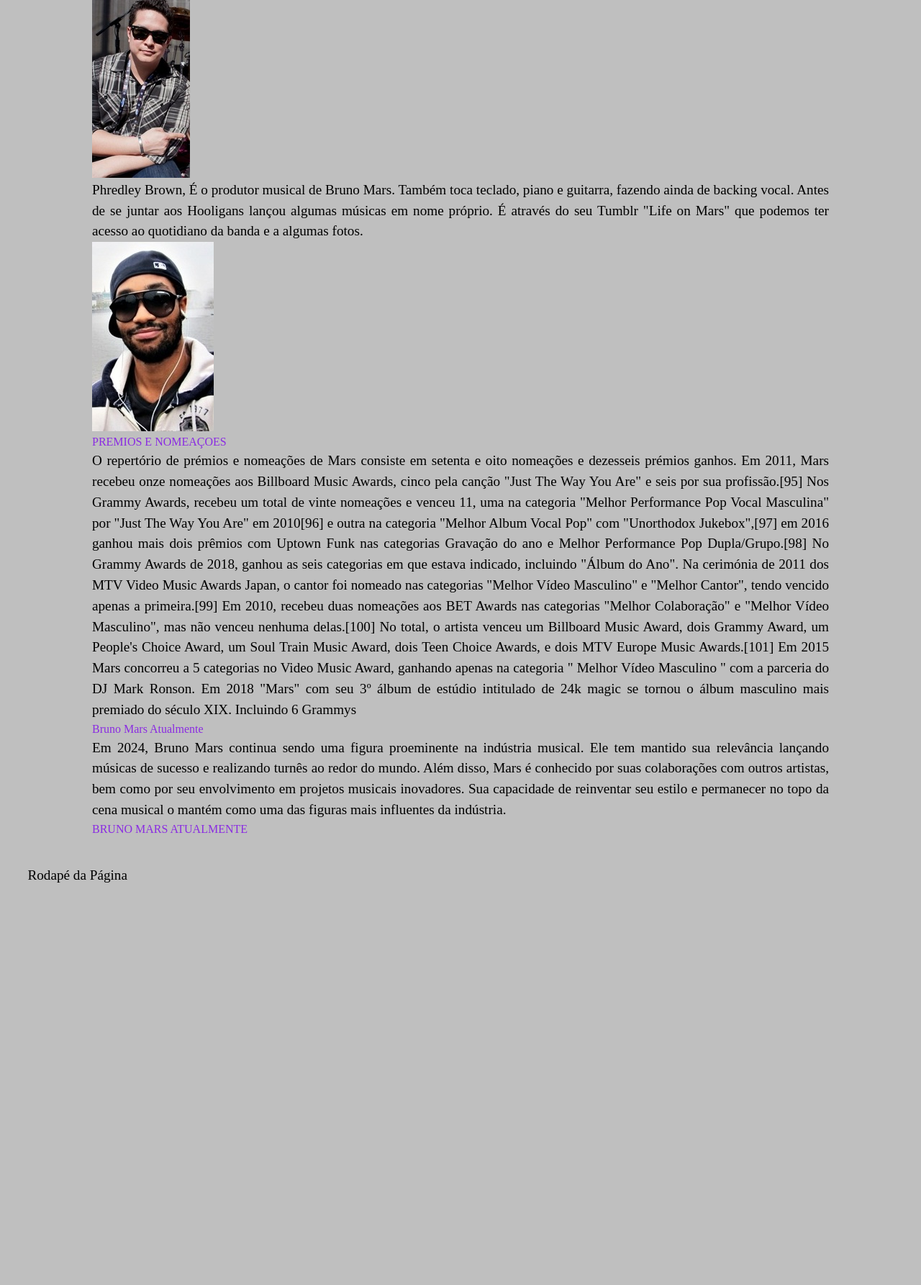
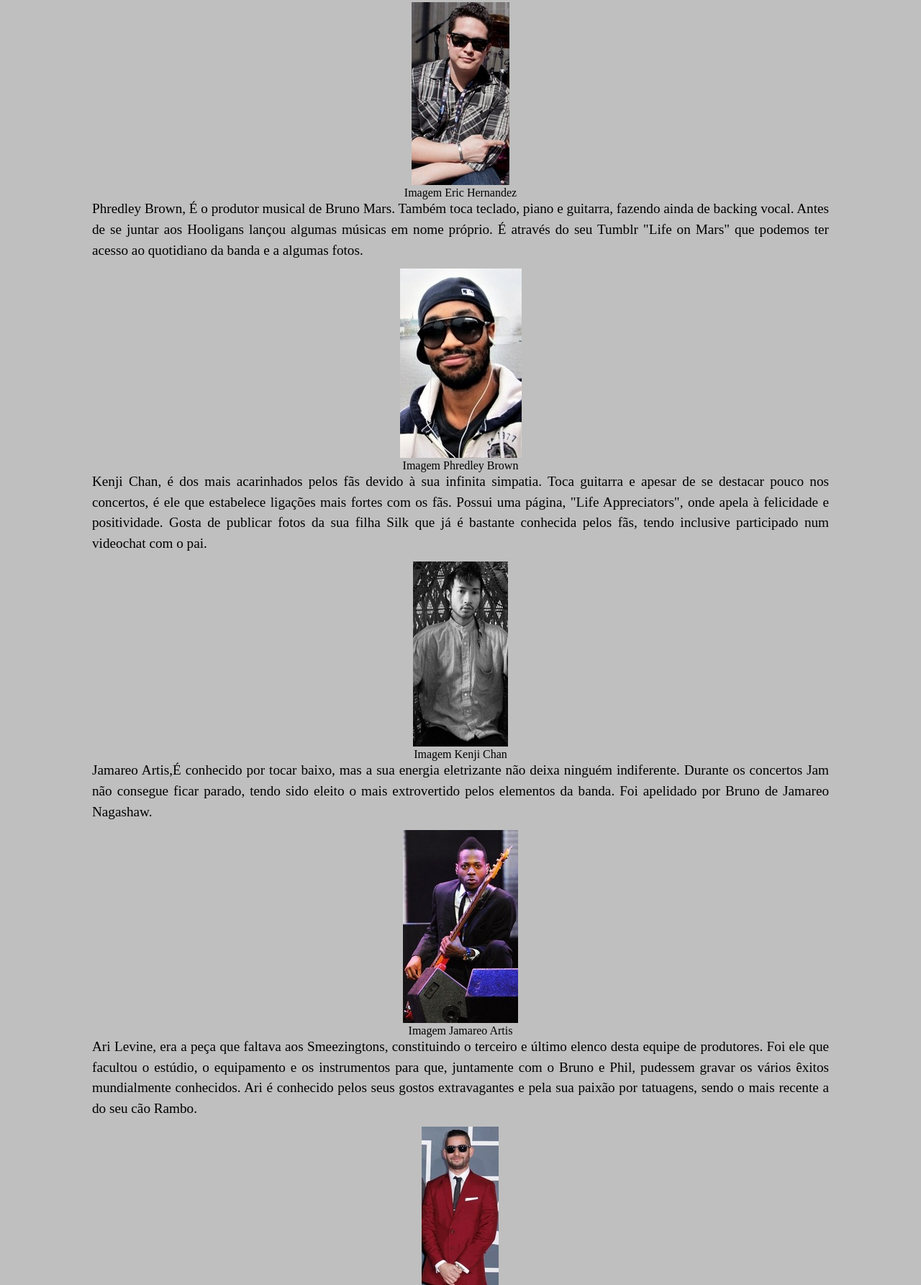
Before and after one commit to evellynfurtad0/MeuPrimeiroSite, a plain HTML site: page index.html in a window 1280 px wide. Shown: the part 2261-4046 px from the top of the page at 72% size. Before the commit the page ends 3530 px from the top, so only its background shows below. Drawn offline with Linux system fonts and the light colour scheme.

Commit message:
Add files via upload

```diff
--- a/css/estilo.css
+++ b/css/estilo.css
@@ -42,6 +42,7 @@ h1{
 h2 {
     color: blueviolet;
     line-height: 1.5;
+    text-align: center;
 }
 .logo img {
     width: 80%;
--- a/index.html
+++ b/index.html
@@ -66,14 +66,62 @@
                         Cindia têm um filho. Liam, que a julgar pelas fotos e
                         comentários, parece querer seguir as pegadas tanto do pai
                         quanto do tio, e partir muitos corações</p>
-                        <img src="img/Eric Hernandez.jpg" alt="">
+                        <div class="caixa-imagem">
+                            <figure>
+                               <img src="img/Eric Hernandez.jpg" alt="">
+                                  <figcaption>Imagem Eric Hernandez</figcaption>
+                              </figure>
+                         </div>
                         <p>Phredley Brown, É o produtor musical de Bruno Mars. Também toca
                             teclado, piano e guitarra, fazendo ainda de backing vocal.
                             Antes de se juntar aos Hooligans lançou algumas músicas
                             em nome próprio. É através do seu Tumblr "Life on Mars"
                              que podemos ter acesso ao quotidiano da banda e a
                             algumas fotos.</p>
-                            <img src="img/Phredley Brown.jpg" alt="">
+                            <div class="caixa-imagem">
+                                <figure>
+                                    <img src="img/Phredley Brown.jpg" alt="">
+                                      <figcaption>Imagem Phredley Brown</figcaption>
+                                  </figure>
+                             </div>
+                            <p>Kenji Chan, é dos mais acarinhados pelos fãs devido à sua
+                                infinita simpatia. Toca guitarra e apesar de se destacar
+                                pouco nos concertos, é ele que estabelece ligações mais
+                                fortes com os fãs. Possui uma página, "Life Appreciators",
+                                onde apela à felicidade e positividade. Gosta de publicar
+                                fotos da sua filha Silk que já é bastante conhecida pelos fãs,
+                                tendo inclusive participado num videochat com o pai.</p>
+                                <div class="caixa-imagem">
+                                    <figure>
+                                        <img src="img/Kenji Chan.jpg" alt="">
+                                          <figcaption>Imagem Kenji Chan</figcaption>
+                                      </figure>
+                                 </div>
+                                 <p>Jamareo Artis,É conhecido por tocar baixo, mas a sua energia
+                                    eletrizante não deixa ninguém indiferente. Durante os
+                                    concertos Jam não consegue ficar parado, tendo sido
+                                    eleito o mais extrovertido pelos elementos da banda. Foi
+                                    apelidado por Bruno de Jamareo Nagashaw.</p>
+                                    <div class="caixa-imagem">
+                                        <figure>
+                                            <img src="img/Jamareo Artis.jpg" alt="">
+                                              <figcaption>Imagem Jamareo Artis</figcaption>
+                                          </figure>
+                                     </div>
+                              <p>Ari Levine, era a peça que faltava aos Smeezingtons, constituindo o terceiro e último elenco desta equipe de produtores. Foi ele que facultou o estúdio, o equipamento e os instrumentos para que, juntamente com o Bruno e Phil, pudessem gravar os vários êxitos mundialmente conhecidos. Ari é conhecido pelos seus gostos extravagantes e pela sua paixão por tatuagens, sendo o mais recente a do seu cão Rambo.</p>
+                              <div class="caixa-imagem">
+                                <figure>
+                                    <img src="img/Ari Levine.jpg" alt="">
+                                      <figcaption>Imagem Ari Levine</figcaption>
+                                  </figure>
+                             </div>
+                             <p>Kameron Whalum, Além de tocar trombone, Kameron é especialmente conhecido pelas danças sensuais que executa no palco. Tem vindo a ganhar destaque na banda com a participação na música "It Will Rain" como backing vocal. Antes de se juntar aos Hooligans, já havia participado na banda de Jessie J.</p>
+                             <div class="caixa-imagem">
+                                <figure>
+                                    <img src="img/Kameron Whalum.jpg" alt="">
+                                      <figcaption>Imagem Kameron Whalum</figcaption>
+                                  </figure>
+                             </div>
             </section>
 
             <h2>PREMIOS E NOMEAÇOES</h2>
@@ -87,14 +135,11 @@
 
                 Em 2018 "Mars" com seu 3º álbum de estúdio intitulado de 24k magic se tornou o álbum masculino mais premiado do século XIX. Incluindo 6 Grammys </p> </section>
 
-            <h2>Bruno Mars Atualmente</h2>
+            <h2>BRUNO MARS ATUALMENTE</h2>
             <section>
                 <p>Em 2024, Bruno Mars continua sendo uma figura proeminente na indústria musical. Ele tem mantido sua relevância lançando músicas de sucesso e realizando turnês ao redor do mundo. Além disso, Mars é conhecido por suas colaborações com outros artistas, bem como por seu envolvimento em projetos musicais inovadores. Sua capacidade de reinventar seu estilo e permanecer no topo da cena musical o mantém como uma das figuras mais influentes da indústria.</p>
             </section>
 
-            <h2>BRUNO MARS ATUALMENTE</h2>
-            <section><p>
-            </p> </section>
         </main>
         <footer class="rodape">
             <p>Rodapé da Página</p>
```
Also changed, not shown: img/bruno_premios.jpg (added).
